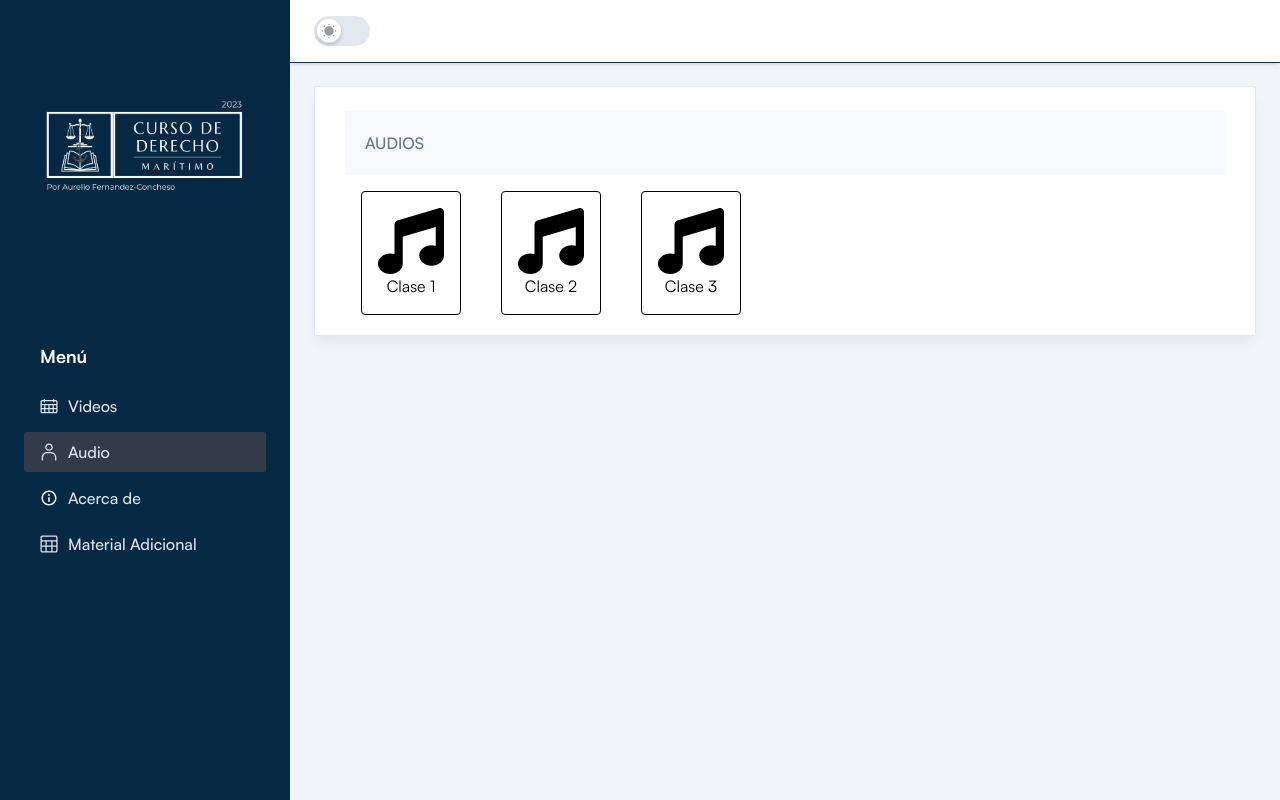
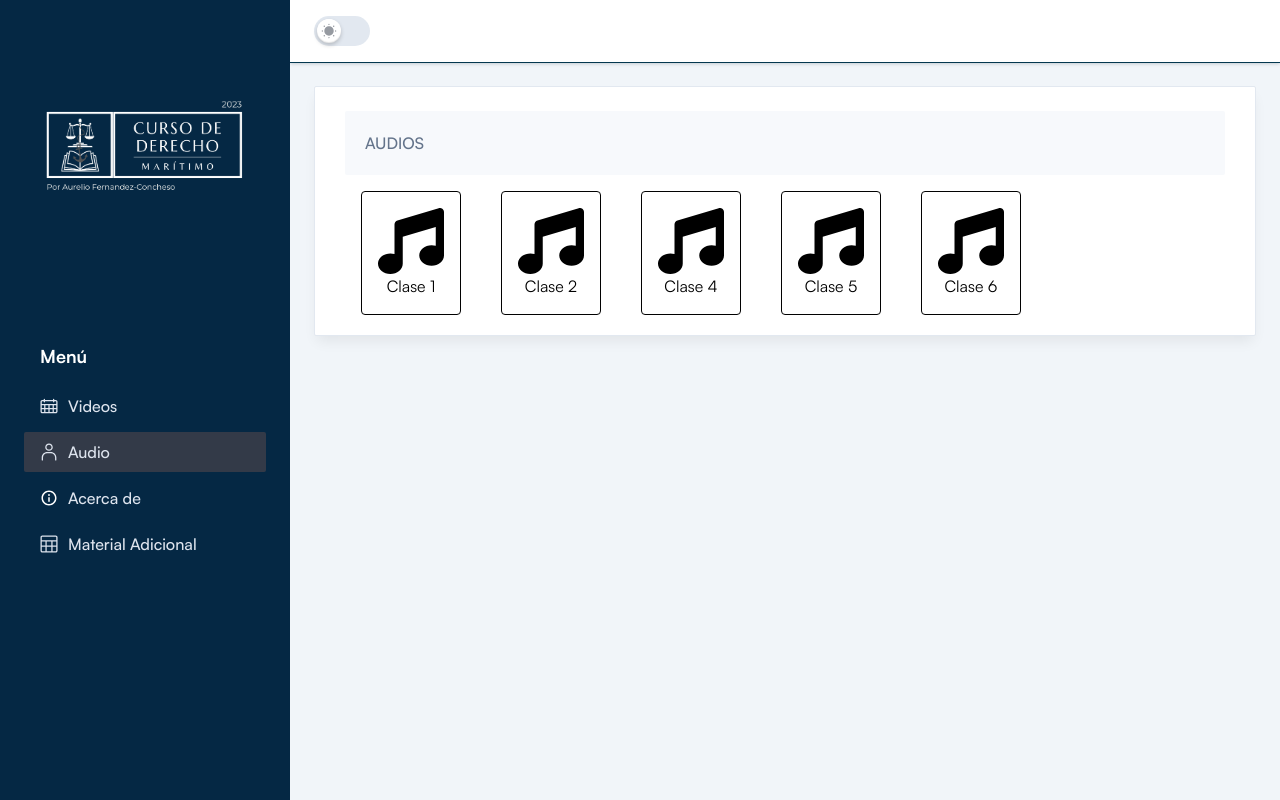
Before and after one commit to aarcela/maritimo-digital, a Next.js app: page /audios in a window 1280 px wide. Built offline with nearby package versions, Linux system fonts and the light colour scheme; a web font is replaced by a local one.

Commit message:
addind vids and audio 4,5,6

```diff
--- a/app/audios/page.tsx
+++ b/app/audios/page.tsx
@@ -8,8 +8,16 @@ const audioMaterial: any[] = [
     name: "Clase 2",
   },
   {
-    link: "https://drive.google.com/file/d/1VTITBzi2RgZHM-GgIi-ot5WlJg_YMTY8/view",
-    name: "Clase 3",
+    link: "https://drive.google.com/file/d/1orGqC4O1wgLxBeFyPXGU-Te8LBtcYcQY/view",
+    name: "Clase 4",
+  },
+  {
+    link: "https://drive.google.com/file/d/1ujvovKHcSxoYr1EjCKWj2iuq0aeSleSm/view",
+    name: "Clase 5",
+  },
+  {
+    link: "https://drive.google.com/file/d/1oWfAZmhHd1YnumQIZNAACpn-OliSbwau/view",
+    name: "Clase 6",
   },
 ];
 
--- a/components/Dashboard/E-commerce.tsx
+++ b/components/Dashboard/E-commerce.tsx
@@ -37,6 +37,18 @@ const ECommerce: React.FC = () => {
           title="Sujetos del Derecho Marítimo"
           url="https://www.youtube.com/embed/dDualI8NMi4?si=K61g76Cf8xMHMeCO"
         ></VideosPlayer>
+        <VideosPlayer
+          title="Objetos del derecho marítimo"
+          url="https://www.youtube.com/embed/ROdC6mAs4So?si=chnKtCpfPtZwWAKL"
+        ></VideosPlayer>
+        <VideosPlayer
+          title="Privilegios e Hipotecas"
+          url="https://www.youtube.com/embed/Tp8mXVdiSX4?si=aJ7ti4cYa4o46KJ5"
+        ></VideosPlayer>
+        <VideosPlayer
+          title="Contrato de Fletamento"
+          url="https://www.youtube.com/embed/dqPJqUpgJzA?si=WjKySsMoHcRiDjE6"
+        ></VideosPlayer>
         {/* <CardDataStats title="Total views" total="$3.456K" rate="0.43%" levelUp>
           <svg
             className="fill-primary dark:fill-white"
```
Lines whose indentation alone changed are shown as unchanged.
